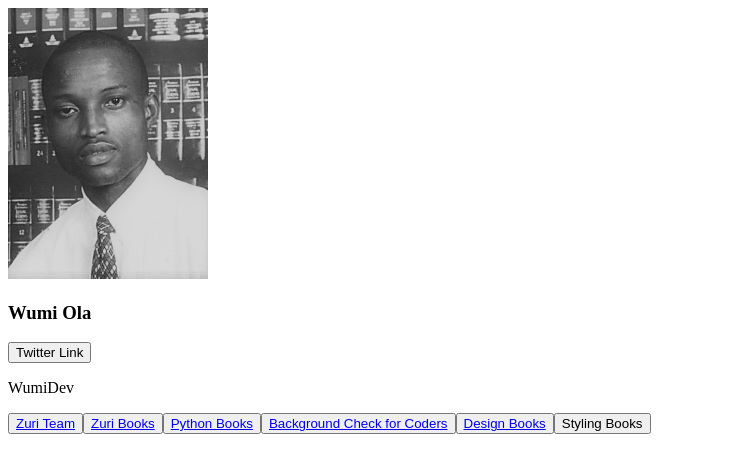
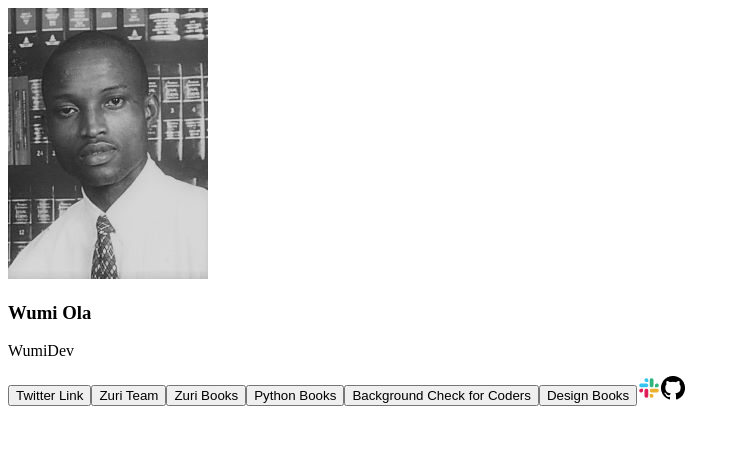
Before and after one commit to WumiDev/profile-page, a React (Create React App) app: page / in a window 1280 px wide. Shown: the top 472 px of the page, without its empty margins (0-740 px from the left). Built offline with nearby package versions, Linux system fonts and the light colour scheme.

Commit message:
Update Main.js

```diff
--- a/src/components/Main.js
+++ b/src/components/Main.js
@@ -1,5 +1,7 @@
 import React from 'react'
 import profileImg from "../images/wumi.jpg"
+import slackIcon from "../images/slack-icon.png"
+import githubIcon from "../images/github-icon.png"
 
 export default function
 Main() {
@@ -8,17 +10,18 @@ Main() {
         <header>
             <img src={profileImg} id="profile_img" alt="wumi"/>
             <h3>Wumi Ola</h3>
+            <p id="slack" className="invisible">WumiDev</p>
         </header>
+
         <main>
             <a href="https://twitter.com/WumiDev" id="twitter"><button>Twitter Link</button></a>
-            <p id="slack">WumiDev</p>
-            <button><a href="https://training.zuri.team/" id="btn_zuri">Zuri Team</a></button>
-            <button><a href="https://books.zuri.team" id="books">Zuri Books</a></button>
-            <button><a href="https://books.zuri.team/python-for-beginners?ref_id=wumidev" id="book_python">Python Books</a></button>
-            <button><a href="https://background.zuri.team" id="pitch">Background Check for Coders</a></button>
-            <button><a href="https://books.zuri.team/design-rules" id="book_design">Design Books</a></button>
-            <a href="https://styling.zuri.team/design-rules" id="book_design"><button>Styling Books</button></a>
-
+            <a href="https://training.zuri.team/" id="btn_zuri"><button>Zuri Team</button></a>
+            <a href="https://books.zuri.team" id="books"><button>Zuri Books</button></a>
+            <a href="https://books.zuri.team/python-for-beginners?ref_id=wumidev" id="book_python"><button>Python Books</button></a>
+            <a href="https://background.zuri.team" id="pitch"><button>Background Check for Coders</button></a>
+            <a href="https://books.zuri.team/design-rules" id="book_design"><button>Design Books</button></a>
+            <a href="#"><img src={slackIcon} id="slack" alt="slack icon"/></a>
+            <a href="https://github.com/WumiDev"><img src={githubIcon} id="github" alt="github icon"/></a>
         </main>
     </>
   )
```
